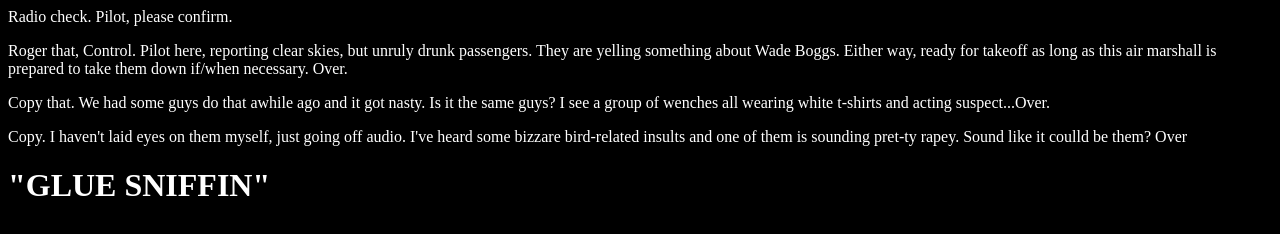
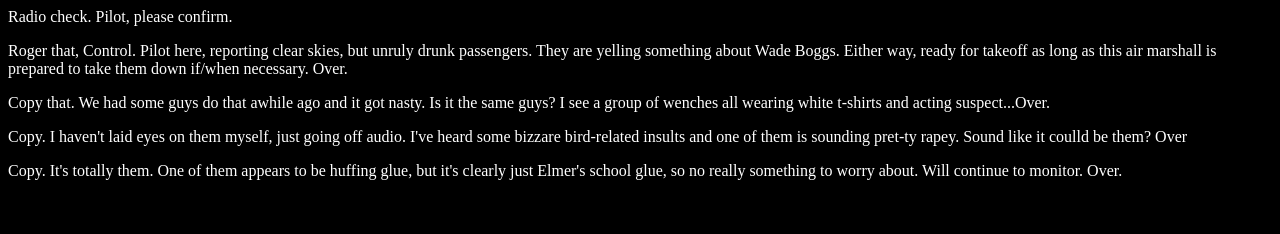
Before and after one commit to rlag94/communication-log, a plain HTML site: page index.html in a window 1280 px wide. Drawn offline with Linux system fonts and the light colour scheme.

Commit message:
fixed stuff maybe

```diff
--- a/index.html
+++ b/index.html
@@ -7,6 +7,6 @@
    <p>Roger that, Control. Pilot here, reporting clear skies, but unruly drunk passengers. They are yelling something about Wade Boggs. Either way, ready for takeoff as long as this air marshall is prepared to take them down if/when necessary. Over.</p>
     <p>Copy that. We had some guys do that awhile ago and it got nasty. Is it the same guys? I see a group of wenches all wearing white t-shirts and acting suspect...Over. </p>
    <p>Copy. I haven't laid eyes on them myself, just going off audio. I've heard some bizzare bird-related insults and one of them is sounding pret-ty rapey. Sound like it coulld be them? Over</p>
-<h1>"GLUE SNIFFIN"</h1>
+   <p>Copy. It's totally them. One of them appears to be huffing glue, but it's clearly just Elmer's school glue, so no really something to worry about. Will continue to monitor. Over.</p>
 </body>
 </html>
```
